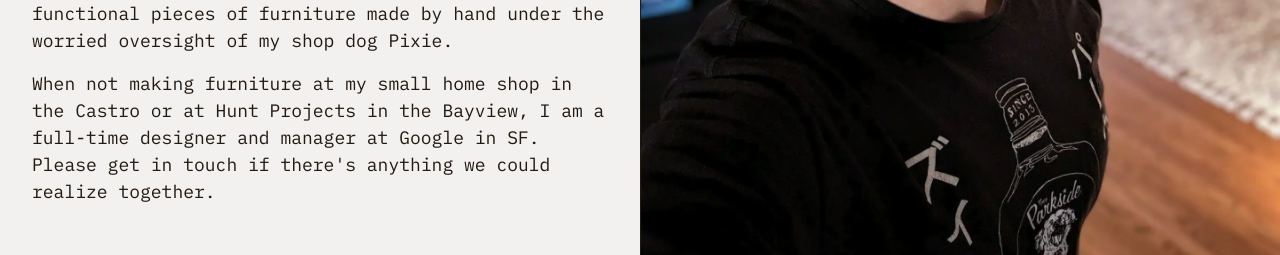
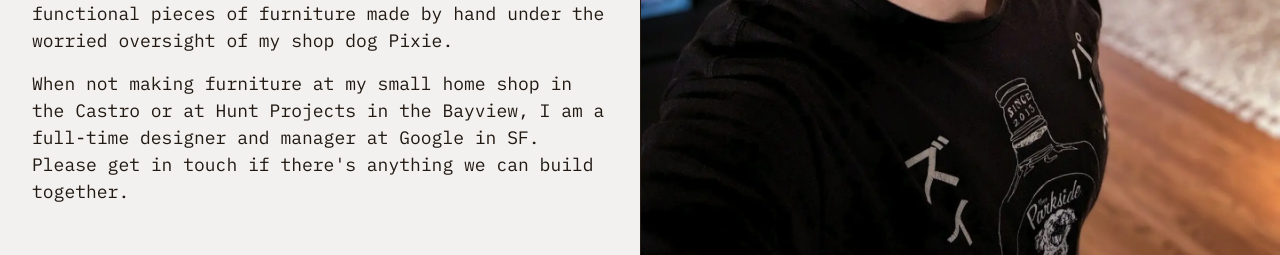
Before and after one commit to Uvacoder/woodstudio, a Next.js app: page /about in a window 1280 px wide. Shown: the part 680-935 px from the top of the page. Built offline with nearby package versions, Linux system fonts and the light colour scheme.

Commit message:
Edit about

```diff
--- a/src/pages/about.tsx
+++ b/src/pages/about.tsx
@@ -57,8 +57,8 @@ export default function About() {
           <P>
             When not making furniture at my small home shop in the Castro or at
             Hunt Projects in the Bayview, I am a full-time designer and manager
-            at Google in SF. Please get in touch if there's anything we could
-            realize together.
+            at Google in SF. Please get in touch if there's anything we can
+            build together.
           </P>
         </ContentBox>
         <Box
```
